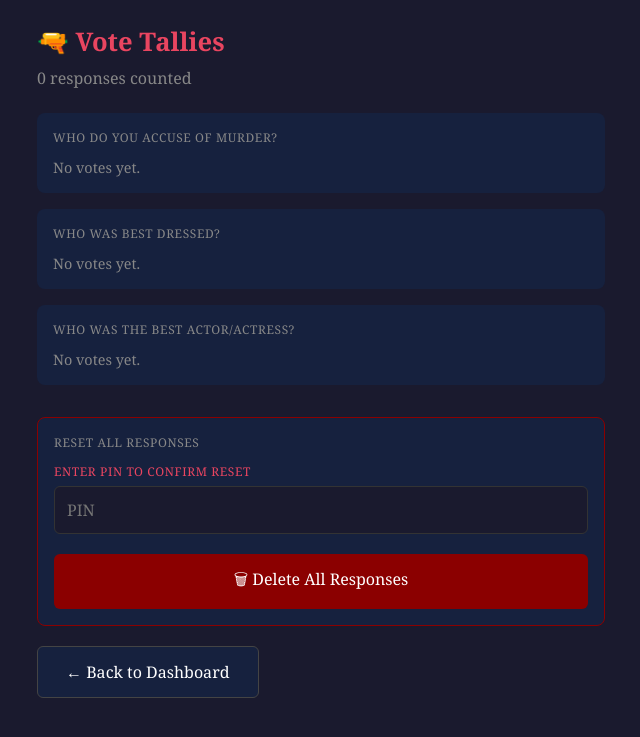
After one commit to Dzibton/murder_mystery, a Flask app: page /dashboard/results in a window 1280 px wide. The commit adds this page. Shown: the top 737 px of the page, without its empty margins (319-959 px from the left). Run offline with Flask 3, Linux system fonts and the light colour scheme; the visitor is signed in with stand-in values (Sample User, id 1); some libraries are stand-ins or nearby versions.

Commit message:
feat: add results tally page and database reset
- /dashboard/results shows vote counts for accuse, best_dressed, best_actor
- Each table uses the most recent response per character (deduped)
- Reset form on results page requires PIN re-entry before wiping all responses
- Results button added to dashboard index

Co-Authored-By: Claude Sonnet 4.6 <noreply@anthropic.com>

```diff
--- a/routes/dashboard.py
+++ b/routes/dashboard.py
@@ -80,6 +80,53 @@ def index():
     )
 
 
+@dashboard_bp.route("/dashboard/results")
+@login_required
+def results():
+    all_responses = Response.query.order_by(Response.submitted_at).all()
+
+    # Use most recent response per character (same logic as slideshow)
+    latest = {}
+    for r in all_responses:
+        latest[r.character_name] = r
+
+    tally_questions = [
+        ("accuse", "Who do you accuse of murder?"),
+        ("best_dressed", "Who was best dressed?"),
+        ("best_actor", "Who was the best actor/actress?"),
+    ]
+
+    tallies = {}
+    for qid, _ in tally_questions:
+        counts = {}
+        for r in latest.values():
+            vote = r.answers.get(qid, "").strip()
+            if vote:
+                counts[vote] = counts.get(vote, 0) + 1
+        tallies[qid] = sorted(counts.items(), key=lambda x: x[1], reverse=True)
+
+    return render_template(
+        "dashboard/results.html",
+        tally_questions=tally_questions,
+        tallies=tallies,
+        total_votes=len(latest),
+        reset_error=request.args.get("reset_error"),
+        reset_success=request.args.get("reset_success"),
+    )
+
+
+@dashboard_bp.route("/dashboard/reset", methods=["POST"])
+@login_required
+def reset():
+    pin = request.form.get("pin", "").strip()
+    correct = current_app.config.get("DASHBOARD_PIN") or os.environ.get("DASHBOARD_PIN", "1234")
+    if pin != correct:
+        return redirect(url_for("dashboard.results", reset_error="1"))
+    db.session.query(Response).delete()
+    db.session.commit()
+    return redirect(url_for("dashboard.results", reset_success="1"))
+
+
 @dashboard_bp.route("/dashboard/export")
 @login_required
 def export():
--- a/static/style.css
+++ b/static/style.css
@@ -138,3 +138,12 @@ textarea { min-height: 80px; resize: vertical; }
 }
 
 .character-list { list-style: none; line-height: 2; }
+
+.tally-table { width: 100%; border-collapse: collapse; }
+.tally-table td { padding: 8px 4px; border-bottom: 1px solid #333; }
+.tally-table tr:last-child td { border-bottom: none; }
+.tally-count { text-align: right; font-weight: bold; color: var(--accent); min-width: 40px; }
+
+.btn-danger { background: #8b0000; }
+.reset-card { border: 1px solid #8b0000; margin-top: 32px; }
+.success-msg { color: var(--green); font-size: 0.9rem; margin-bottom: 12px; }
--- a/templates/dashboard/index.html
+++ b/templates/dashboard/index.html
@@ -35,6 +35,7 @@
 
 <div class="button-row">
   <a href="{{ url_for('dashboard.export') }}" class="btn btn-secondary">&#11015; Export CSV</a>
+  <a href="{{ url_for('dashboard.results') }}" class="btn btn-secondary">&#128202; Results</a>
   <a href="{{ url_for('slideshow.slideshow') }}" class="btn">&#9654; View Slideshow</a>
 </div>
 {% endblock %}
--- /dev/null
+++ b/templates/dashboard/results.html
@@ -0,0 +1,43 @@
+{% extends "base.html" %}
+{% block title %}Results &mdash; Murder Mystery{% endblock %}
+{% block content %}
+<h1>&#128299; Vote Tallies</h1>
+<p style="color: var(--muted); margin-bottom: 24px;">{{ total_votes }} response{{ 's' if total_votes != 1 else '' }} counted</p>
+
+{% for qid, label in tally_questions %}
+<div class="card" style="margin-bottom: 16px;">
+  <p class="col-heading" style="margin-bottom: 12px;">{{ label }}</p>
+  {% if tallies[qid] %}
+  <table class="tally-table">
+    {% for name, count in tallies[qid] %}
+    <tr>
+      <td>{{ name }}</td>
+      <td class="tally-count">{{ count }}</td>
+    </tr>
+    {% endfor %}
+  </table>
+  {% else %}
+  <p style="color: var(--muted); font-size: 0.9rem;">No votes yet.</p>
+  {% endif %}
+</div>
+{% endfor %}
+
+<div class="card reset-card">
+  <p class="col-heading" style="margin-bottom: 12px;">Reset All Responses</p>
+  {% if reset_error %}
+  <p class="error">Incorrect PIN. Database not cleared.</p>
+  {% endif %}
+  {% if reset_success %}
+  <p class="success-msg">Database cleared successfully.</p>
+  {% endif %}
+  <form method="POST" action="{{ url_for('dashboard.reset') }}" onsubmit="return confirm('This will permanently delete ALL survey responses. Are you sure?')">
+    <label for="pin">Enter PIN to confirm reset</label>
+    <input type="password" id="pin" name="pin" placeholder="PIN" autocomplete="off" style="margin-bottom: 12px;">
+    <button type="submit" class="btn btn-danger btn-full">&#128465; Delete All Responses</button>
+  </form>
+</div>
+
+<div class="button-row">
+  <a href="{{ url_for('dashboard.index') }}" class="btn btn-secondary">&#8592; Back to Dashboard</a>
+</div>
+{% endblock %}
```
